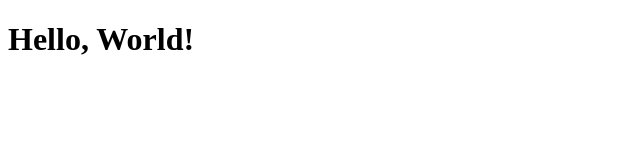
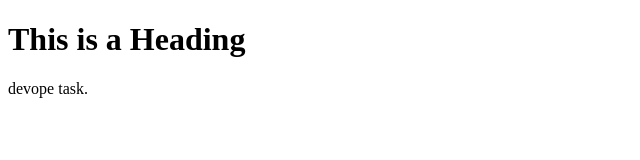
Before and after one commit to sayalii9090/Sayali-Task, a plain HTML site: page index.html in a window 1280 px wide. Shown: the whole page, without its empty margins (0-640 px from the left). Drawn offline with Linux system fonts and the light colour scheme.

Commit message:
Update index.html

```diff
--- a/index.html
+++ b/index.html
@@ -1,9 +1,19 @@
 <!DOCTYPE html>
+
 <html>
-<head>
-    <title>Hello World  !!!!!</title>
-</head>
-<body>
-    <h1>Hello, World!</h1>
-</body>
+
+  <head>
+
+    <title>Page Title</title>
+
+  </head>
+
+  <body>
+
+    <h1>This is a Heading</h1>
+
+    <p>devope task.</p>
+
+  </body>
+
 </html>
```
